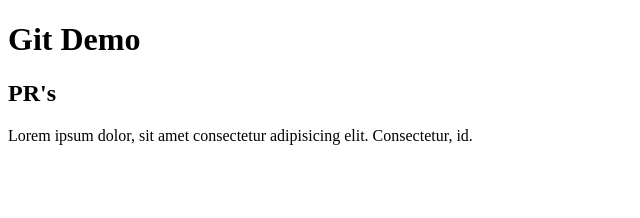
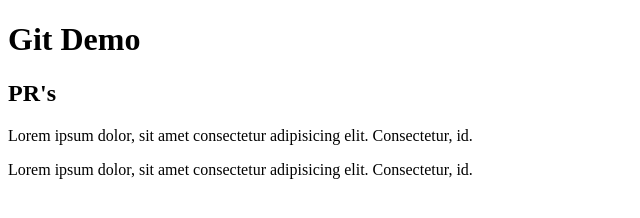
Before and after one commit to shrfrn/demo-pr, a plain HTML site: page index.html in a window 1280 px wide. Shown: the whole page, without its empty margins (0-640 px from the left). Drawn offline with Linux system fonts and the light colour scheme.

Commit message:
Add more text

```diff
--- a/index.html
+++ b/index.html
@@ -9,5 +9,6 @@
     <h1>Git Demo</h1>
     <h2>PR's</h2>
     <p>Lorem ipsum dolor, sit amet consectetur adipisicing elit. Consectetur, id.</p>
+    <p>Lorem ipsum dolor, sit amet consectetur adipisicing elit. Consectetur, id.</p>
 </body>
 </html>
```
